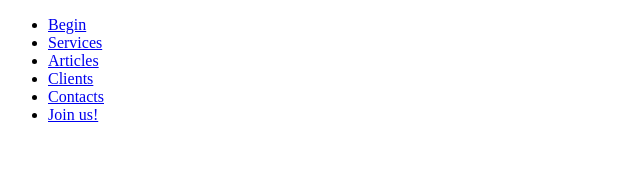
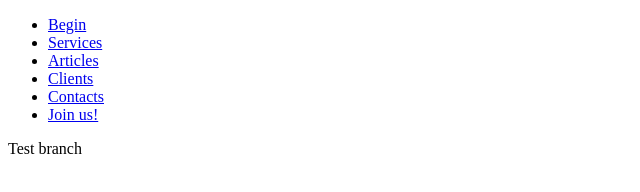
Before and after one commit to denis-shishigin/lagoona, a plain HTML site: page index.html in a window 1280 px wide. Shown: the whole page, without its empty margins (0-640 px from the left). Drawn offline with Linux system fonts and the light colour scheme.

Commit message:
added new branch

```diff
--- a/index.html
+++ b/index.html
@@ -43,6 +43,9 @@
                 </li>
             </ul>
         </nav>
+        <div class="test">
+            <p>Test branch</p>
+        </div>
     </main>
     <footer></footer>
 </body>
```
